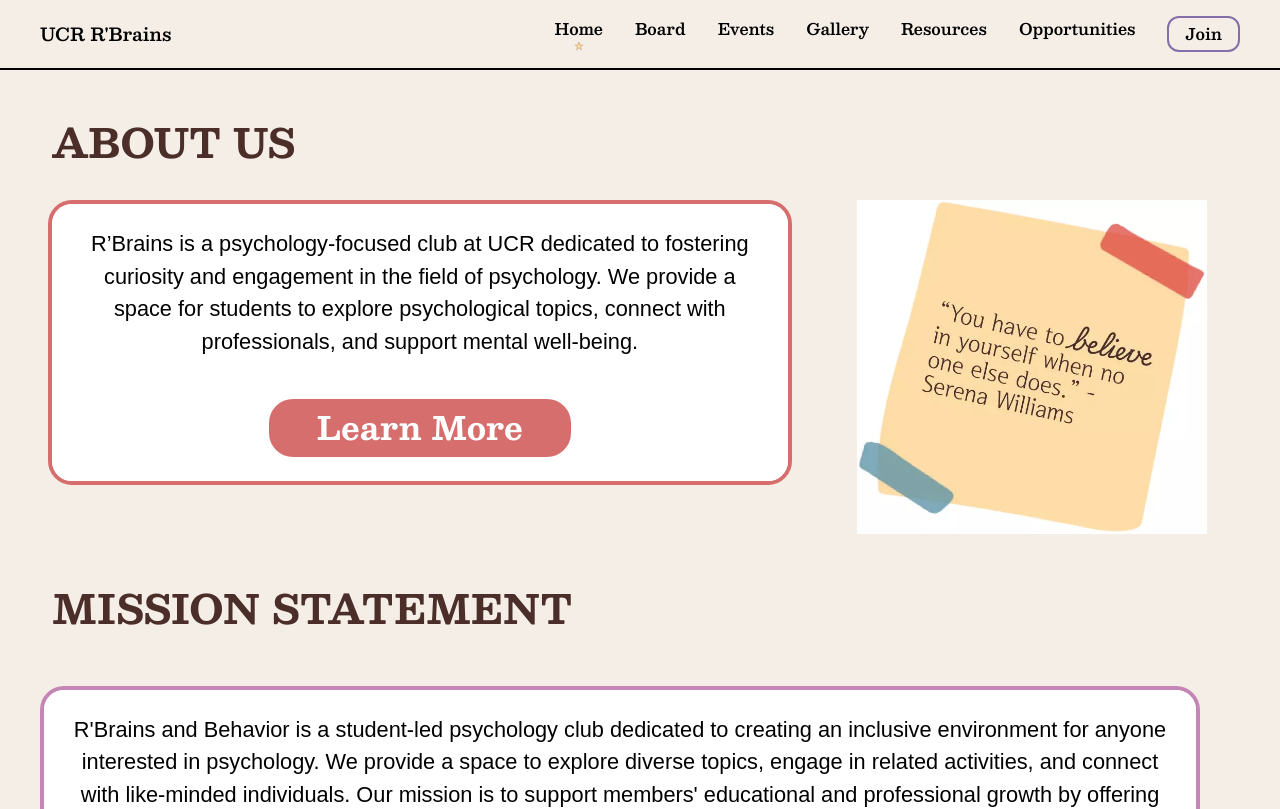
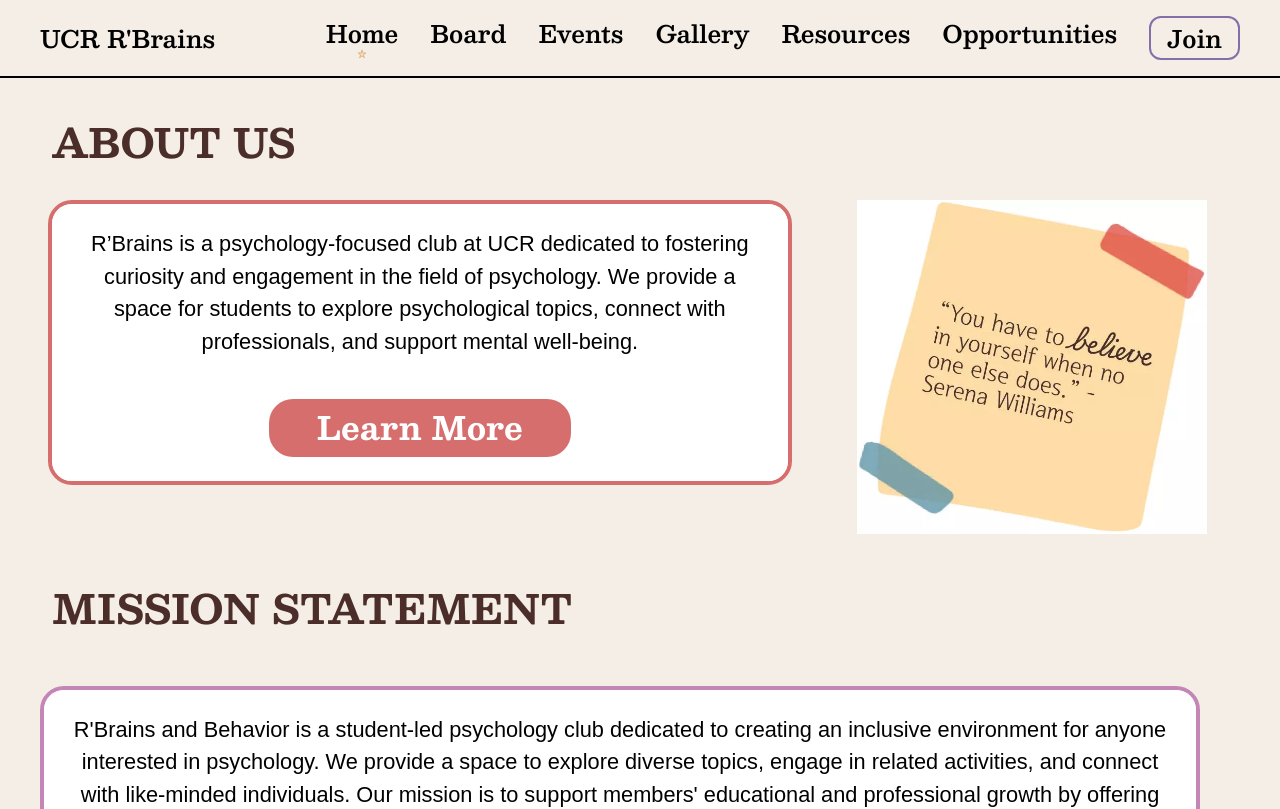
Before and after one commit to acm-ucr/rbrains-website, a Next.js app: page / in a window 1280 px wide. Shown: the top 809 px of the page. Built offline with nearby package versions, Linux system fonts and the light colour scheme; a web font is replaced by a local one.

Commit message:
edited navbar font size

```diff
--- a/src/components/Navbar.tsx
+++ b/src/components/Navbar.tsx
@@ -18,9 +18,9 @@ const Navbar: React.FC = () => {
   ];
 
   return (
-    <div className="font-besley bg-rbrains-background fixed top-0 left-0 z-50 flex w-full items-center justify-between border-b-2 border-black px-10 py-4">
-      <div className="text-lg font-semibold text-black">UCR R'Brains</div>
-      <div className="flex items-center space-x-8 text-base font-semibold text-black">
+    <div className="font-besley bg-rbrains-background fixed top-0 left-0 z-50 flex w-full items-center justify-between border-b-2 border-black px-10 py-4 text-2xl">
+      <div className="font-semibold text-black">UCR R'Brains</div>
+      <div className="flex items-center space-x-8 font-semibold text-black">
         {all_link.map((link) => (
           <Link key={link.name} href={link.href}>
             <div className="flex cursor-pointer flex-col items-center">
```
